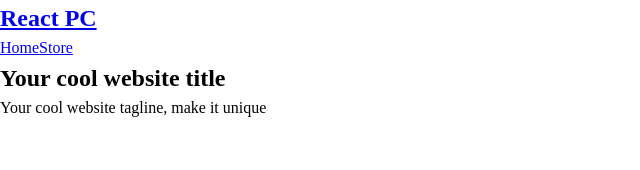
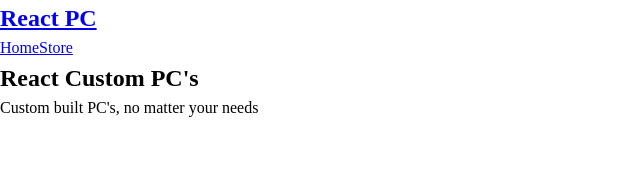
Before and after one commit to cpxx9/odin-shoppinCart, a React (Vite) app: page / in a window 1280 px wide. Shown: the top 170 px of the page, without its empty margins (0-640 px from the left). Built offline with nearby package versions, Linux system fonts and the light colour scheme.

Commit message:
refactor: remove defaultProps at switch to default passes props

```diff
--- a/src/components/Hero.jsx
+++ b/src/components/Hero.jsx
@@ -1,6 +1,9 @@
 import PropTypes from 'prop-types';
 
-const Hero = ({ title, subtitle }) => {
+const Hero = ({
+  title = 'Your cool website title',
+  subtitle = 'Your cool website tagline, make it unique',
+}) => {
   return (
     <section>
       <h1>{title}</h1>
@@ -14,8 +17,4 @@ Hero.propTypes = {
   subtitle: PropTypes.string,
 };
 
-Hero.defaultProps = {
-  title: 'Your cool website title',
-  subtitle: 'Your cool website tagline, make it unique',
-};
 export default Hero;
--- a/src/routes/Root.jsx
+++ b/src/routes/Root.jsx
@@ -3,7 +3,10 @@ import Hero from '../components/Hero';
 const Root = () => {
   return (
     <>
-      <Hero />
+      <Hero
+        title={"React Custom PC's"}
+        subtitle={"Custom built PC's, no matter your needs"}
+      />
     </>
   );
 };
```
